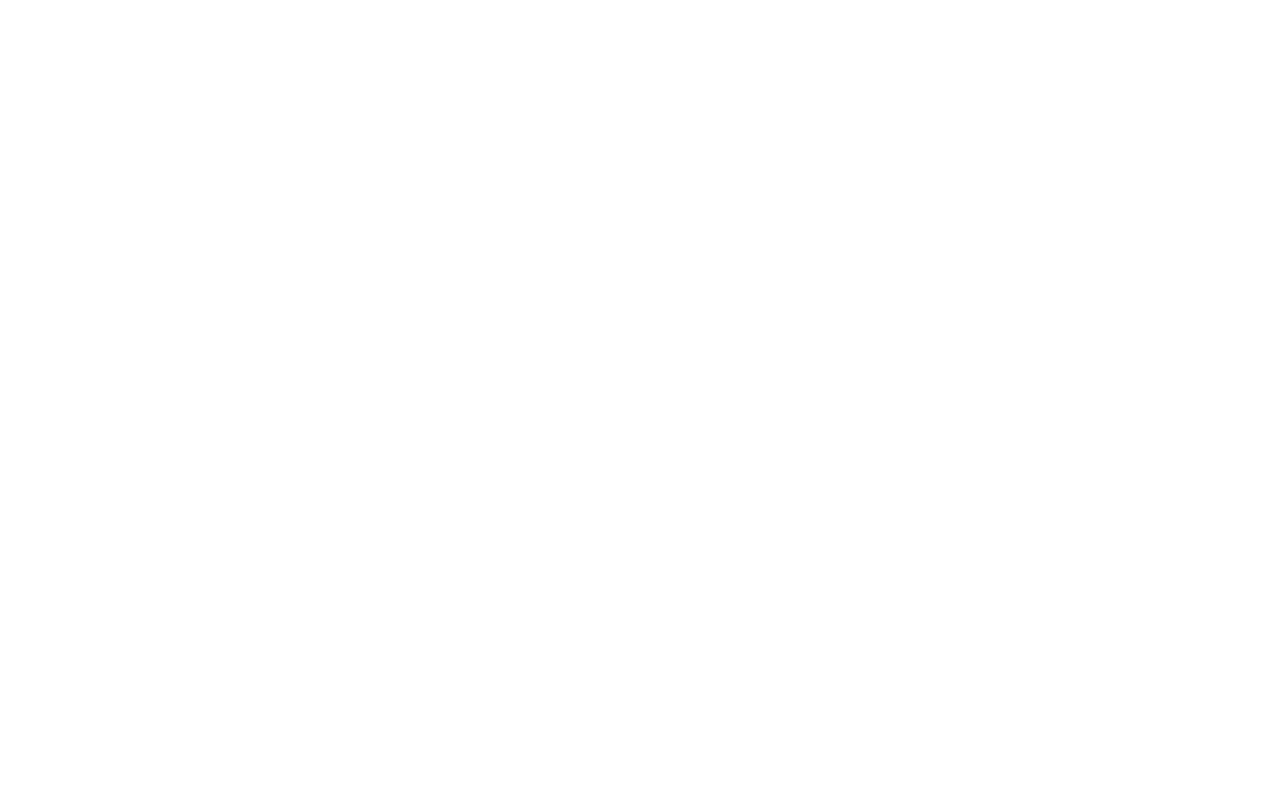
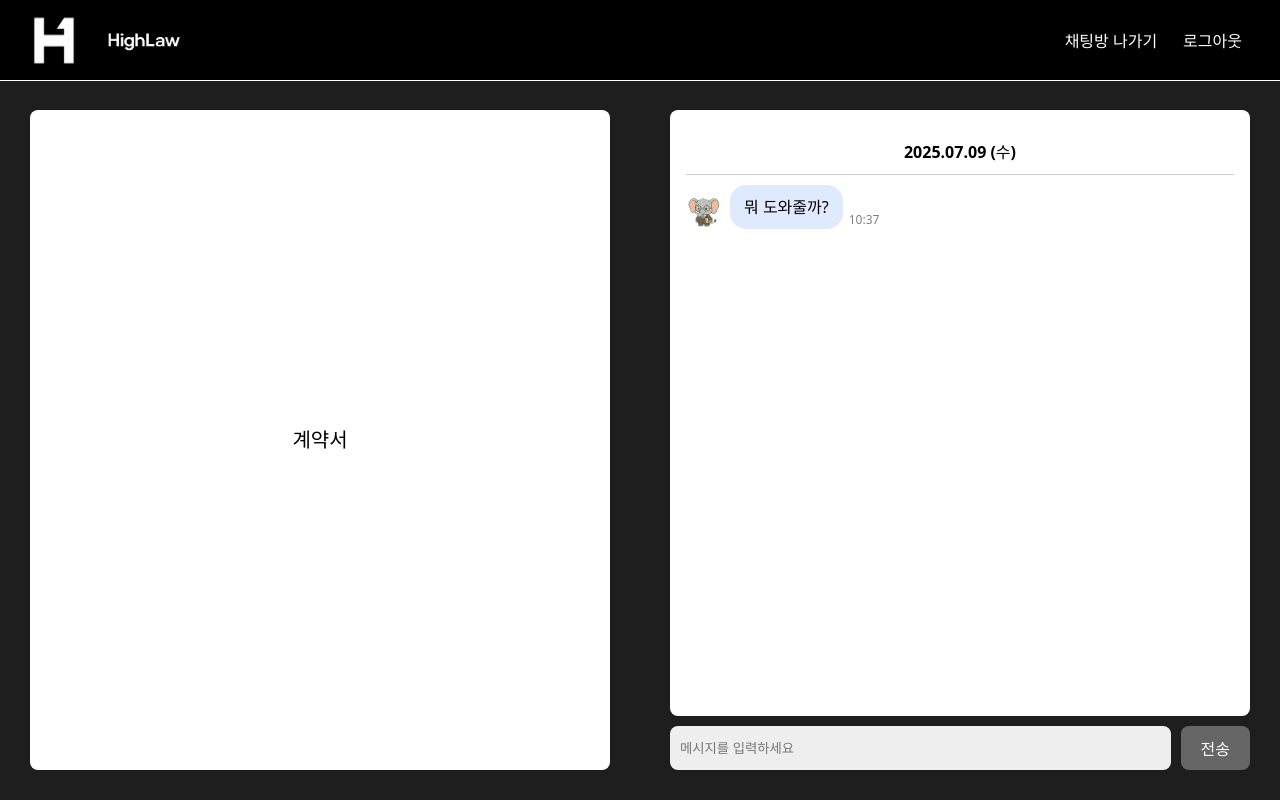
Before and after one commit to 2025-summer-project/Frontend, a React (Vite) app: page /consult in a window 1280 px wide. Before the commit this address had no page. Built offline with nearby package versions, Linux system fonts and the light colour scheme.

Commit message:
채팅 페이지 구현

```diff
--- a/src/main.tsx
+++ b/src/main.tsx
@@ -5,6 +5,7 @@
 import './App.tsx';
 import MainPage from './pages/main/MainPage';
 import MenuPage from './pages/menu/MenuPage';
+import ConsultPage from './pages/consult/ConsultPage';
 
 createRoot(document.getElementById('root')!).render(
   <StrictMode>
@@ -12,6 +13,7 @@
       <Routes>
         <Route path="/" element={<MainPage />} />
         <Route path="/menu" element={<MenuPage />} />
+        <Route path="/consult" element={<ConsultPage />} />
       </Routes>
     </BrowserRouter>
   </StrictMode>
--- /dev/null
+++ b/src/pages/consult/ConsultPage.css
@@ -0,0 +1,175 @@
+/* 메인 컨테이너: 전체 화면 레이아웃 설정 */
+.main-container {
+  background-color: black;
+  color: white;
+  min-height: 100vh;
+  padding-top: 80px;
+  box-sizing: border-box;
+}
+
+/* 상단 네비게이션 바 */
+.top-bar {
+  position: fixed;
+  top: 0;
+  left: 0;
+  right: 0;
+  height: 80px;
+  background-color: black;
+  border-bottom: 1px solid white;
+  padding: 0 30px;
+  display: flex;
+  justify-content: space-between;
+  align-items: center;
+  z-index: 1000;
+}
+
+/* 로고 그룹 */
+.logo-group {
+  display: flex;
+  align-items: center;
+}
+.logo-img {
+  height: 60px;
+  margin-right: 10px;
+}
+.logo-text {
+  height: 80px;
+}
+
+/* 로그아웃 버튼 */
+.nav-button {
+  background-color: transparent;
+  border: none;
+  color: white;
+  font-size: 16px;
+}
+
+/* 본문 컨테이너: 계약서 + 채팅 */
+.consult-container {
+  display: flex;
+  height: calc(100vh - 80px);
+}
+
+/* 계약서 영역 */
+.contract-frame, .chat-container {
+  flex: 1;
+  background-color: #1e1e1e;
+  display: flex;
+  flex-direction: column;
+  padding: 30px;
+  box-sizing: border-box;
+}
+
+/* 계약서 박스 */
+.contract-placeholder {
+  background-color: white;
+  color: black;
+  flex: 1;
+  display: flex;
+  justify-content: center;
+  align-items: center;
+  font-size: 20px;
+  border-radius: 8px;
+}
+
+/* 채팅창 */
+.chat-box {
+  flex: 1;
+  background-color: white;
+  color: black;
+  border-radius: 8px;
+  margin-bottom: 10px;
+  padding: 10px 16px;
+  overflow-y: auto;
+}
+
+/* 채팅 입력 영역 */
+.chat-input {
+  display: flex;
+  gap: 10px;
+}
+.chat-input input {
+  flex: 1;
+  padding: 10px;
+  border-radius: 8px;
+  border: none;
+  background-color: #eee;
+  color: black;
+}
+.chat-input button {
+  padding: 10px 20px;
+  border: none;
+  border-radius: 8px;
+  background-color: #666;
+  color: white;
+}
+
+/* 날짜 텍스트 */
+.chat-date {
+  text-align: center;
+  color: black;
+  font-weight: bold;
+  margin: 20px 0 10px;
+  padding-bottom: 10px; /* 선과의 간격 조정 */
+  border-bottom: 1px solid #ccc; /* 회색 선 추가 */
+}
+
+/* 말풍선 라인 정렬 */
+.chat-message {
+  display: flex;
+  align-items: flex-end;
+  margin: 6px 0;
+}
+.chat-message.left {
+  justify-content: flex-start;
+}
+.chat-message.right {
+  justify-content: flex-end;
+}
+
+/* 프로필 이미지 */
+.profile-img {
+  width: 36px;
+  height: 36px;
+  margin-right: 8px;
+}
+
+/* 말풍선 + 시간 묶음 */
+.bubble-time-wrapper {
+  display: flex;
+  align-items: flex-end;
+  gap: 6px;
+}
+.bubble-time-wrapper.ai {
+  flex-direction: row;
+}
+.bubble-time-wrapper.user {
+  flex-direction: row-reverse;
+}
+
+/* 말풍선 */
+.ai-bubble {
+  background-color: #e0eaff;
+  border-radius: 16px;
+  padding: 10px 14px;
+  max-width: 80%;
+  word-wrap: break-word;
+  white-space: pre-wrap;
+  box-sizing: border-box;
+}
+.user-bubble {
+  background-color: #eaeaea;
+  border-radius: 16px;
+  padding: 10px 14px;
+  max-width: 80%;
+  word-wrap: break-word;
+  white-space: pre-wrap;
+  box-sizing: border-box;
+}
+
+/* 시간 */
+.chat-time {
+  font-size: 12px;
+  color: gray;
+  white-space: nowrap;
+}
--- /dev/null
+++ b/src/pages/consult/ConsultPage.tsx
@@ -0,0 +1,118 @@
+import React, { useState, useEffect } from 'react';
+import { useNavigate } from 'react-router-dom';
+import './ConsultPage.css';
+import logo from '../../assets/logo.png';
+import logoName from '../../assets/logo-name.png';
+import elephant from '../../assets/elephant.png';
+
+function formatDate(date: Date) {
+  return `${date.getFullYear()}.${(date.getMonth() + 1)
+    .toString()
+    .padStart(2, '0')}.${date.getDate().toString().padStart(2, '0')} (${['일', '월', '화', '수', '목', '금', '토'][date.getDay()]})`;
+}
+
+export default function ConsultPage() {
+  const navigate = useNavigate();
+
+  const [messages, setMessages] = useState<
+    { type: 'ai' | 'user'; content: string; time: string }[]
+  >([]);
+  const [input, setInput] = useState('');
+  const [today, setToday] = useState('');
+
+  useEffect(() => {
+    const todayStr = formatDate(new Date());
+    const now = new Date();
+    const timeStr = now.toTimeString().slice(0, 5);
+    setToday(todayStr);
+    setMessages([
+      {
+        type: 'ai',
+        content: '뭐 도와줄까?',
+        time: timeStr,
+      },
+    ]);
+  }, []);
+
+  const handleSend = () => {
+    if (input.trim() === '') return;
+    const now = new Date();
+    const timeStr = now.toTimeString().slice(0, 5);
+    setMessages((prev) => [
+      ...prev,
+      { type: 'user', content: input, time: timeStr },
+    ]);
+    setInput('');
+  };
+
+  const handleKeyDown = (e: React.KeyboardEvent<HTMLInputElement>) => {
+    if (e.key === 'Enter') handleSend();
+  };
+
+  const handleLogout = () => {
+    // 로그인 상태 관련 정보 초기화
+    localStorage.removeItem('isLoggedIn');
+    navigate('/');
+  };
+
+  const handleExitChat = () => {
+    navigate('/menu');
+  };
+
+  return (
+    <div className="main-container">
+      <header className="top-bar">
+        <div className="logo-group">
+          <img src={logo} alt="로고" className="logo-img" />
+          <img src={logoName} alt="로고텍스트" className="logo-text" />
+        </div>
+        <div style={{ display: 'flex', gap: '10px' }}>
+          <button className="nav-button" onClick={handleExitChat}>
+            채팅방 나가기
+          </button>
+          <button className="nav-button" onClick={handleLogout}>
+            로그아웃
+          </button>
+        </div>
+      </header>
+      <div className="consult-container">
+        <div className="contract-frame">
+          <div className="contract-placeholder">계약서</div>
+        </div>
+        <div className="chat-container">
+          <div className="chat-box">
+            <div className="chat-date">{today}</div>
+            {messages.map((msg, idx) =>
+              msg.type === 'ai' ? (
+                <div className="chat-message left" key={idx}>
+                  <img src={elephant} alt="AI" className="profile-img" />
+                  <div className="bubble-time-wrapper ai">
+                    <div className="ai-bubble">{msg.content}</div>
+                    <span className="chat-time">{msg.time}</span>
+                  </div>
+                </div>
+              ) : (
+                <div className="chat-message right" key={idx}>
+                  <div className="bubble-time-wrapper user">
+                    <div className="user-bubble">{msg.content}</div>
+                    <span className="chat-time">{msg.time}</span>
+                  </div>
+                </div>
+              )
+            )}
+          </div>
+          <div className="chat-input">
+            <input
+              type="text"
+              placeholder="메시지를 입력하세요"
+              value={input}
+              onChange={(e) => setInput(e.target.value)}
+              onKeyDown={handleKeyDown}
+            />
+            <button onClick={handleSend}>전송</button>
+          </div>
+        </div>
+      </div>
+    </div>
+  );
+}
--- a/src/pages/menu/MenuPage.css
+++ b/src/pages/menu/MenuPage.css
@@ -122,11 +122,15 @@
   cursor: pointer;
   padding: 4px 8px;
   transition: color 0.2s;
+  outline: none;
+  box-shadow: none;
 }
 
-.logout:hover {
-  color: #ccc; /* 마우스 오버 시 색상 변화 */
+.logout:focus {
+  outline: none;
+  box-shadow: none;
 }
+
 
 /* 중앙 콘텐츠 영역 스타일 */
 .content {
@@ -166,3 +170,16 @@
 .doc-button.download:hover {
   background-color: #419764;
 }
+
+.doc-button.consult {
+  background-color: #ffcc00;
+  color: white;
+  border: none;
+  padding: 6px 12px;
+  border-radius: 6px;
+  cursor: pointer;
+  font-weight: 500;
+}
+.doc-button.consult:hover {
+  background-color: #ffdb4d;
+}
--- a/src/pages/menu/MenuPage.tsx
+++ b/src/pages/menu/MenuPage.tsx
@@ -21,9 +21,12 @@
 
   // 로그아웃 처리
   const handleLogout = () => {
-    console.log('로그아웃 되었습니다.');
-    navigate('/');
-  };
+   // 로그인 관련 정보 초기화
+   localStorage.removeItem('isLoggedIn');
+
+   console.log('로그아웃 되었습니다.');
+   navigate('/');
+ };
 
   // 파일 업로드 시 리스트에 추가
   const handleUpload = (file: File) => {
@@ -97,6 +100,9 @@
                       >
                         다운로드
                       </button>
+                      <button onClick={() => navigate('/consult')} className="doc-button consult">
+                        상담하기
+                      </button>
                     </div>
                   </li>
                 ))}
```
Also changed, not shown: src/assets/elephant.png (added), 1 other file (tests, documents, lock files or other folders).
